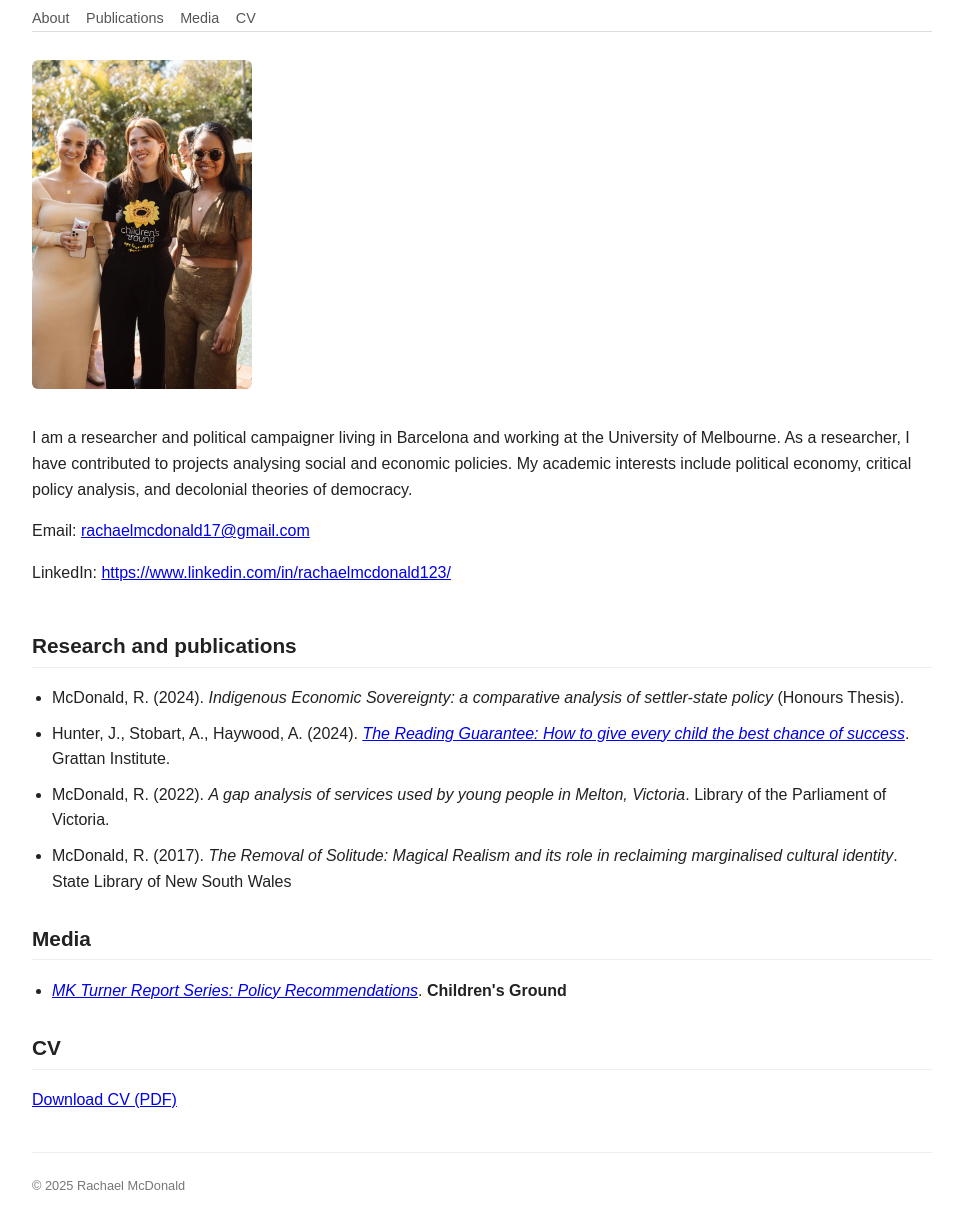
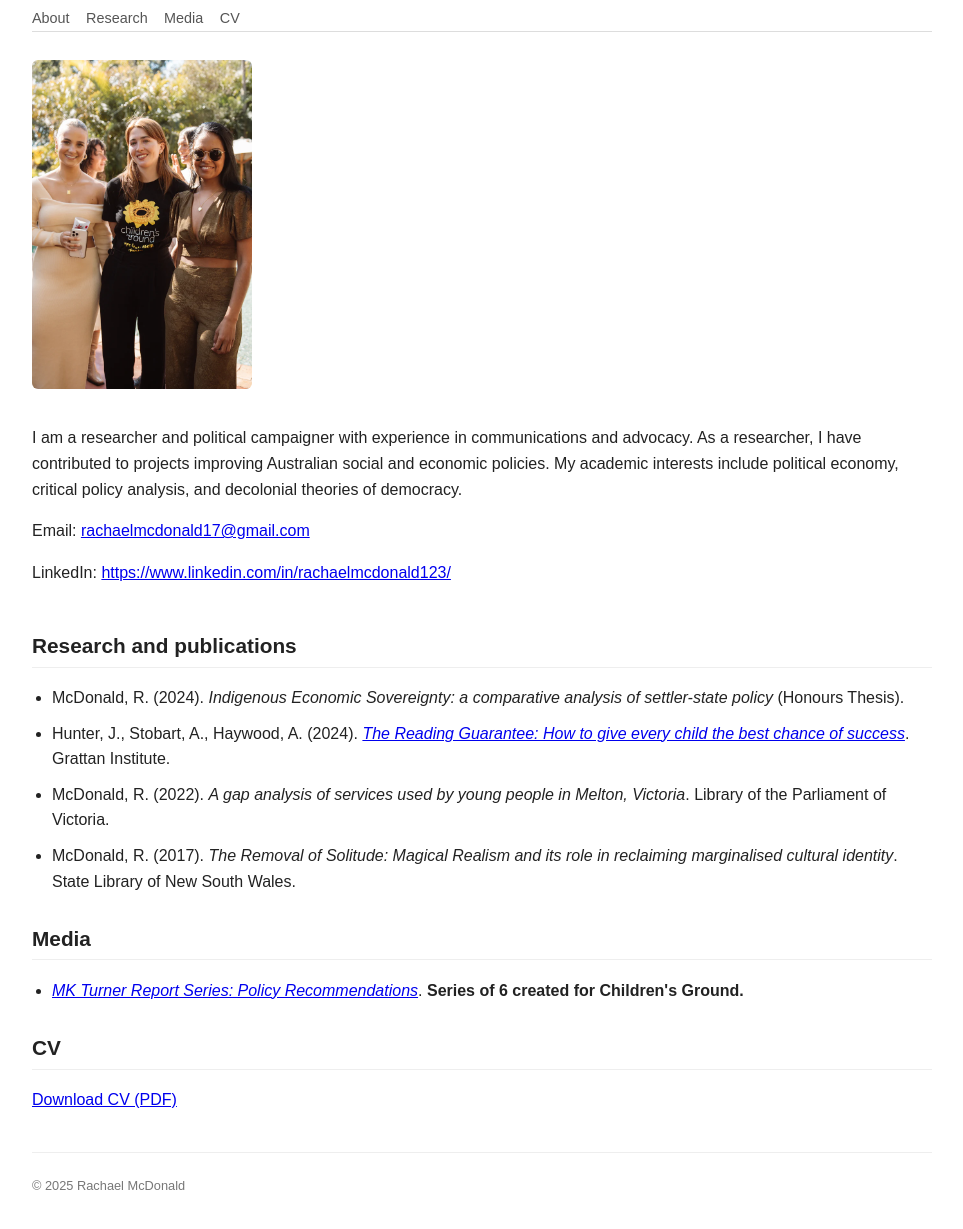
Before and after one commit to rachael-mcdonald/rachael-mcdonald.github.io, a plain HTML site: page index.html in a window 1280 px wide. Shown: the part 61-1290 px from the top of the page, without its empty margins (158-1121 px from the left). Drawn offline with Linux system fonts and the light colour scheme.

Commit message:
Update index.html

```diff
--- a/index.html
+++ b/index.html
@@ -34,7 +34,7 @@ footer { margin-top: 40px; font-size: 0.8em; color: #777; border-top: 1px solid
   <h1>Rachael McDonald</h1>
   <nav>
     <a href="#about">About</a>
-    <a href="#publications">Publications</a>
+    <a href="#Research">Research</a>
     <a href="#media">Media</a>
     <a href="#cv">CV</a>
   </nav>
@@ -43,15 +43,15 @@ footer { margin-top: 40px; font-size: 0.8em; color: #777; border-top: 1px solid
 <section id="about" class="about">
   <img src="assets/Headshot.jpeg" alt="Portrait">
   <div>
-    <p>I am a researcher and political campaigner living in Barcelona and working at the University of Melbourne.
-    As a researcher, I have contributed to projects  analysing social and economic policies.
+    <p>I am a researcher and political campaigner with experience in communications and advocacy.
+    As a researcher, I have contributed to projects improving Australian social and economic policies.
     My academic interests include political economy, critical policy analysis, and decolonial theories of democracy.</p>
     <p>Email: <a href="mailto:rachaelmcdonald17@gmail.com">rachaelmcdonald17@gmail.com</a></p>
     <p>LinkedIn: <a href="https://www.linkedin.com/in/rachaelmcdonald123/">https://www.linkedin.com/in/rachaelmcdonald123/</a></p>
   </div>
 </section>
 
-<section id="publications">
+<section id="Research">
   <h2>Research and publications</h2>
   <ul>
     <li>
@@ -72,7 +72,7 @@ footer { margin-top: 40px; font-size: 0.8em; color: #777; border-top: 1px solid
     <li>
       McDonald, R. (2017).
      <em>The Removal of Solitude: Magical Realism and its role in reclaiming marginalised cultural identity</em></a>.
-      State Library of New South Wales
+      State Library of New South Wales.
     </li>
   </ul>
 </section>
@@ -83,7 +83,7 @@ footer { margin-top: 40px; font-size: 0.8em; color: #777; border-top: 1px solid
   <ul>
     <li>
       <a href="https://childrensground.org.au/mk-turner-report-series-central-recommendation/"><em>MK Turner Report Series: Policy Recommendations</em></a>.
-      <b>Children's Ground</b>
+      <b>Series of 6 created for Children's Ground.</b>
     </li>
   </ul>
 </section>
```
